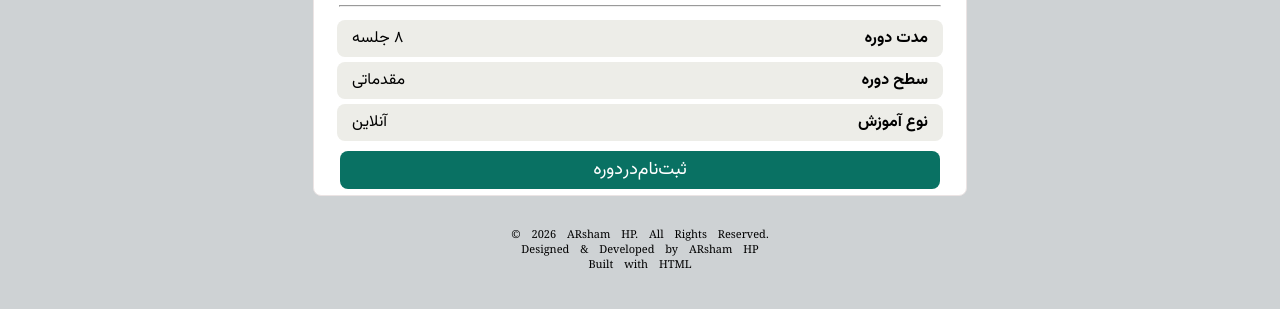
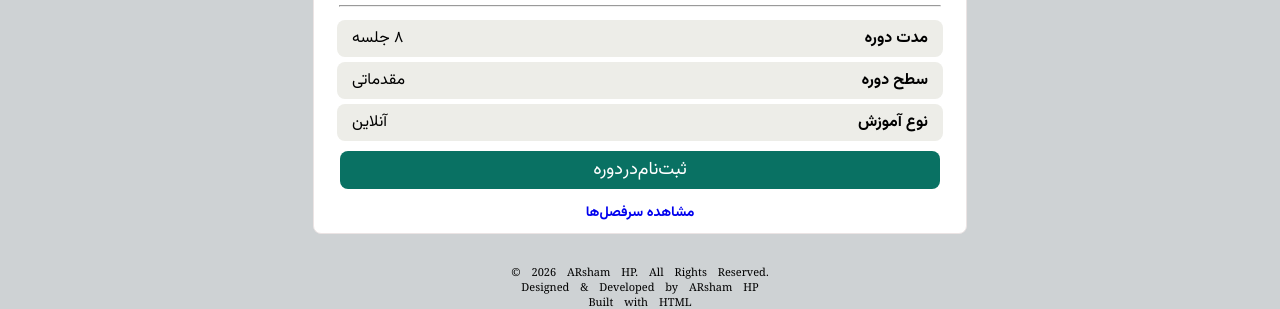
Before and after one commit to ARsham112dev/task-css-1, a plain HTML site: page index.html in a window 1280 px wide. Shown: the part 570-879 px from the top of the page. Before the commit the page ends 841 px from the top, so only its background shows below. Drawn offline with Linux system fonts and the light colour scheme.

Commit message:
css-task

```diff
--- a/index.html
+++ b/index.html
@@ -54,6 +54,9 @@
             <form>
                 <button type="submit" value="sign-in">ثبت‌نام‌در‌‌دوره</button>
             </form>
+            <div id="view-topics-link">
+                <a href="#">مشاهده سرفصل‌ها</a>
+            </div>
         </section>
     </main>
     <footer>
--- a/style.css
+++ b/style.css
@@ -126,3 +126,10 @@ footer {
         text-align: center;
         margin: 0;
 }
+#view-topics-link {
+    margin: 8px;
+    text-decoration: none;
+    color: rgb(8, 44, 76);
+    font-size: 14px;
+    font-weight: bold;
+}
```
